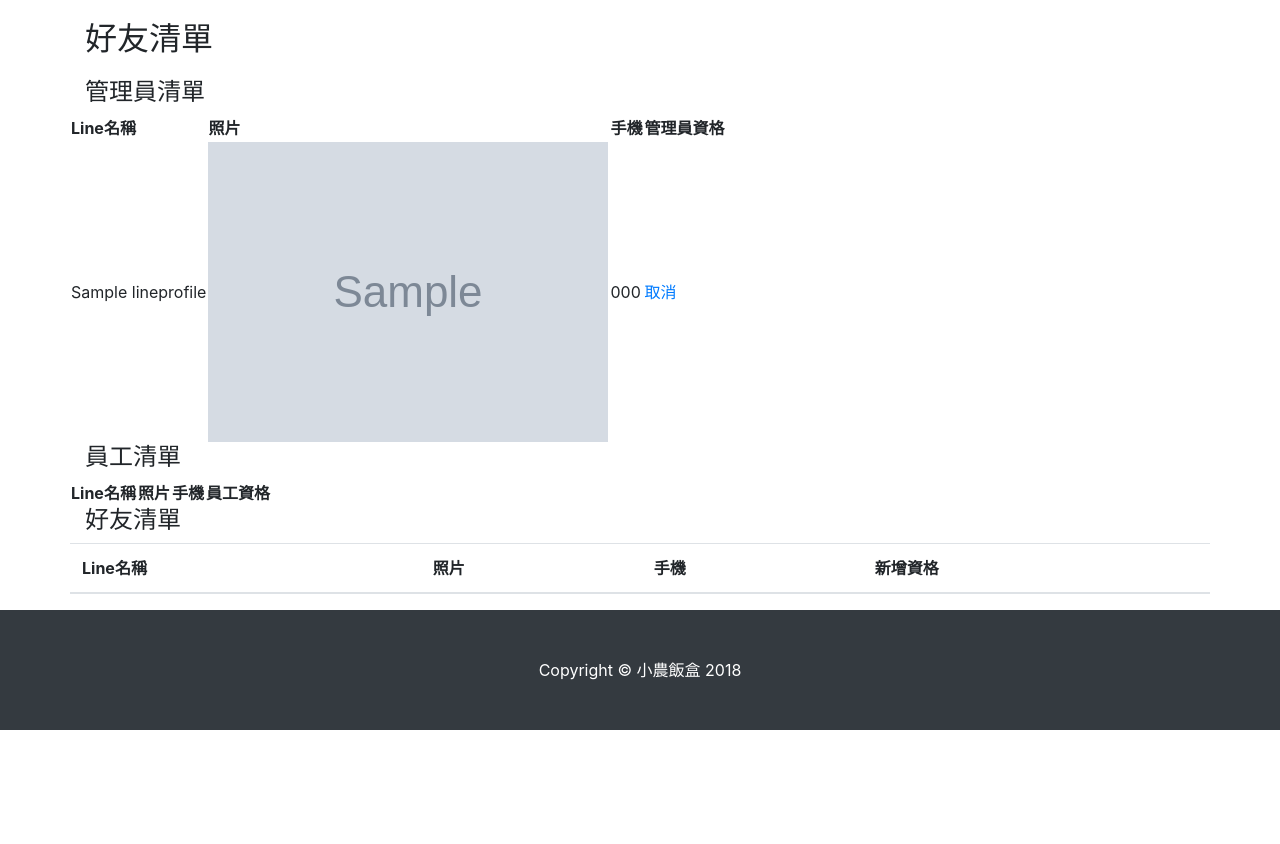
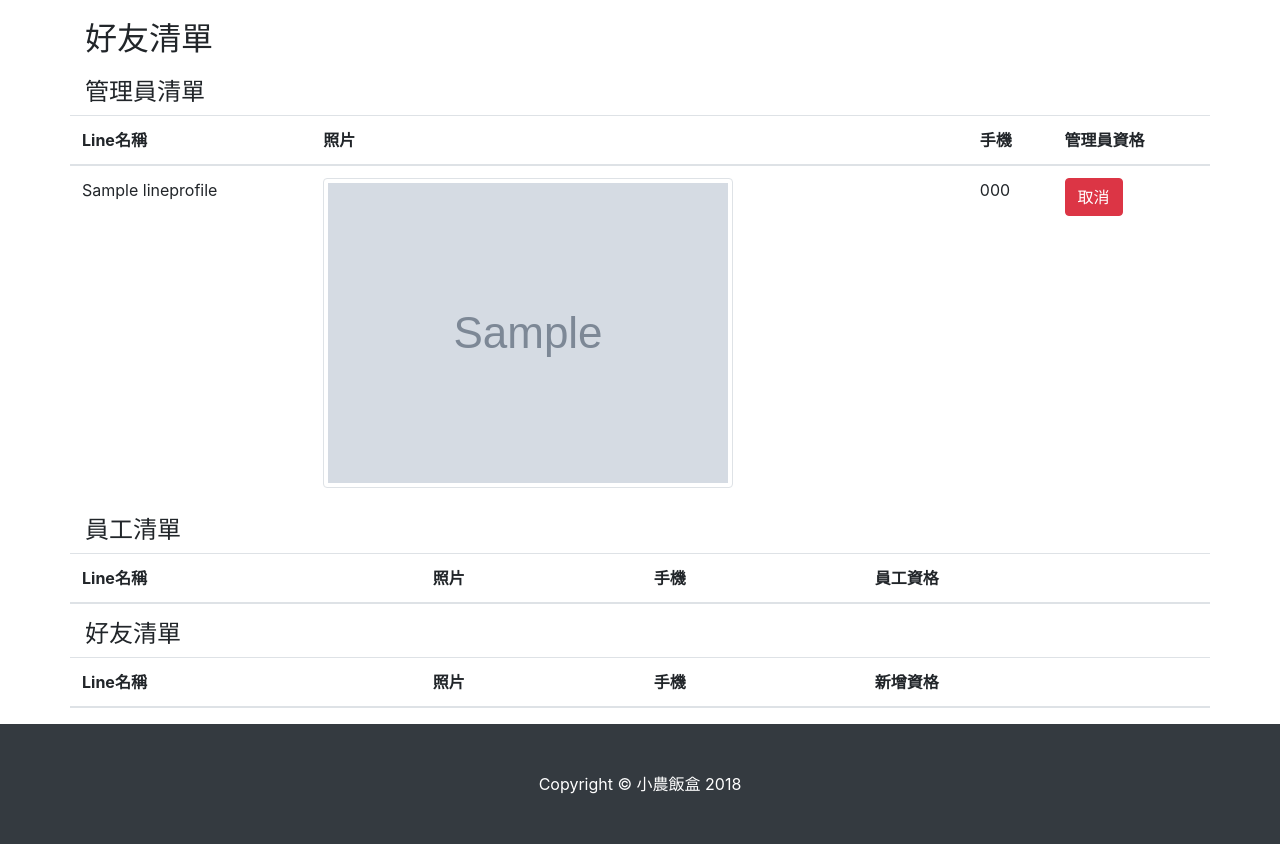
Before and after one commit to GoatWang/xiaononshop, a Django app: page /order/backend_friend_list/ in a window 1280 px wide. Shown: the part 56-900 px from the top of the page. Before the commit the page ends 786 px from the top, so only its background shows below. Run offline with Django 3.2, Linux system fonts and the light colour scheme; a user stored in the database is signed in; tables that the repository leaves empty hold one stand-in row (values such as "Sample post"); grey boxes marked "Sample" are stand-in pictures; lists and menus that the app fills with data are empty; parts of the project's set-up code (start-up, migrations or seed data) failed here and were passed over; some libraries are stand-ins or nearby versions.

Commit message:
backend friend list test

```diff
--- a/order/templates/order/backend_friend_list.html
+++ b/order/templates/order/backend_friend_list.html
@@ -15,7 +15,7 @@
 <h2>{{ title }}</h2>
 <h4>管理員清單</h4>
 <div class="row">
-    <table>
+    <table  class="table">
         <thead>
             <tr>
                 <th hidden="hidden">line_id</th>
@@ -30,9 +30,9 @@
             <tr>
                 <td hidden="hidden">{{ prof.line_id }}</td>
                 <td>{{ prof.line_name }}</td>
-                <td><img src="{{ prof.line_picture_url }}"/></td>
+                <td><img class="img-thumbnail" src="{{ prof.line_picture_url }}"/></td>
                 <td>{{ prof.phone }}</td>
-                <td><a href="{% url 'order:backend_delete_superuser' line_id=prof.line_id %}">取消</a></td>
+                <td><a class="btn btn-danger" href="{% url 'order:backend_delete_superuser' line_id=prof.line_id %}">取消</a></td>
             </tr>
             {% endfor %}
         </tbody>
@@ -42,7 +42,7 @@
 
 <h4>員工清單</h4>
 <div class="row">
-    <table>
+    <table class="table">
         <thead>
             <tr>
                 <th hidden="hidden">line_id</th>
@@ -57,9 +57,9 @@
             <tr>
                 <td hidden="hidden">{{ prof.line_id }}</td>
                 <td>{{ prof.line_name }}</td>
-                <td><img src="{{ prof.line_picture_url }}"/></td>
+                <td><img class="img-thumbnail" src="{{ prof.line_picture_url }}"/></td>
                 <td>{{ prof.phone }}</td>
-                <td><a href="{% url 'order:backend_delete_superuser' line_id=prof.line_id %}">取消</a></td>
+                <td><a class="btn btn-danger" href="{% url 'order:backend_delete_superuser' line_id=prof.line_id %}">取消</a></td>
             </tr>
             {% endfor %}
         </tbody>
@@ -84,11 +84,11 @@
                 <tr>
                     <td hidden="hidden">{{ prof.line_id }}</td>
                     <td>{{ prof.line_name }}</td>
-                    <td><img src="{{ prof.line_picture_url }}"/></td>
+                    <td><img class="img-thumbnail" src="{{ prof.line_picture_url }}"/></td>
                     <td>{{ prof.phone }}</td>
                     <td>
-                        <a href="{% url 'order:backend_add_superuser' line_id=prof.line_id %}">管理員</a>
-                        <a href="{% url 'order:backend_add_staff' line_id=prof.line_id %}">員工</a>
+                        <a class="btn btn-success" href="{% url 'order:backend_add_superuser' line_id=prof.line_id %}">管理員</a>
+                        <a class="btn btn-success" href="{% url 'order:backend_add_staff' line_id=prof.line_id %}">員工</a>
                     </td>
                 </tr>
                 {% endfor %}
--- a/order/views.py
+++ b/order/views.py
@@ -60,10 +60,6 @@ def line_login_callback(request, app_name, view_name):
         "Content-Type":"application/x-www-form-urlencoded",
     }
     res = requests.post('https://api.line.me/oauth2/v2.1/token', data=post_data, headers=headers)
-
-    print("res.text", res.text)
-    print("res.text", res.text)
-    print("res.text", res.text)
 
     line_login_profile_b64 = eval(res.text)['id_token']
     line_login_profile_b64_decoded = urlsafe_b64decode(line_login_profile_b64[:-38] + '============')
```
